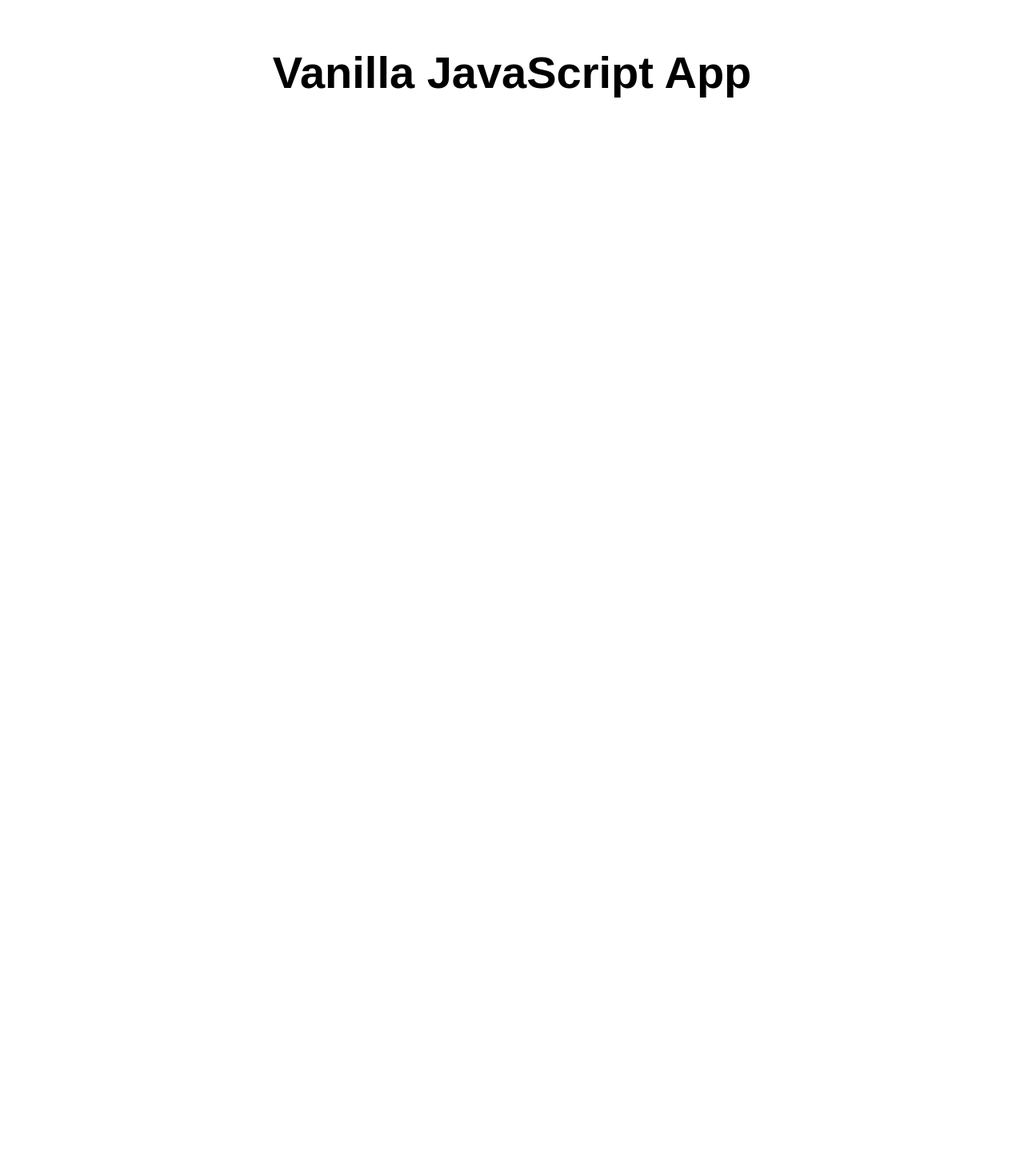
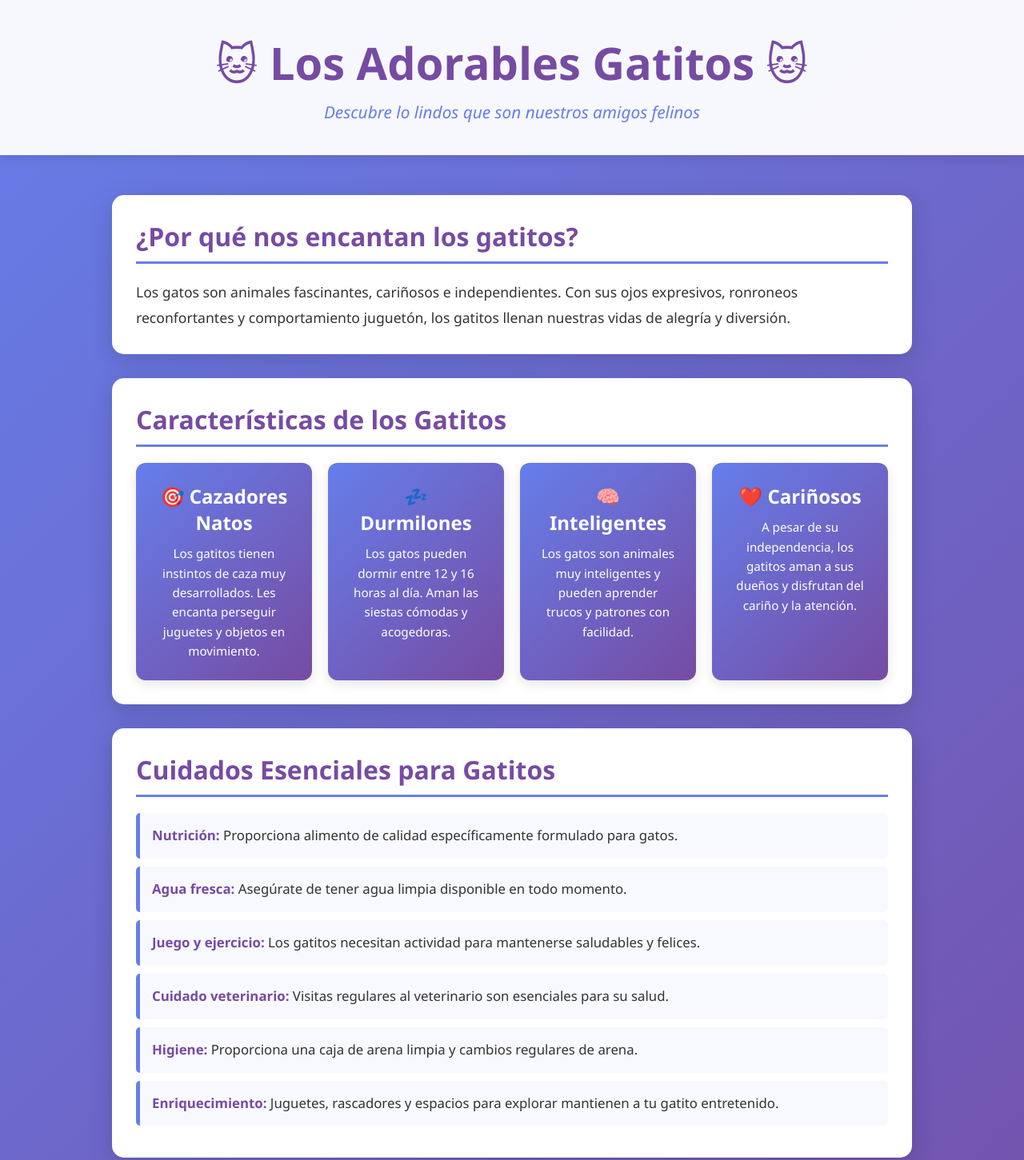
Before and after one commit to DavidAhuja/my-first-static-web-app, a website: page src/index.html in a window 1280 px wide. Shown: the top 1451 px of the page at 80% size. Before the commit the page ends 800 px from the top, so only its background shows below. Drawn offline with Linux system fonts and the light colour scheme.

```diff
--- a/src/index.html
+++ b/src/index.html
@@ -1,17 +1,73 @@
 <!DOCTYPE html>
-<html lang="en">
+<html lang="es">
 
 <head>
   <meta charset="UTF-8">
   <meta name="viewport" content="width=device-width, initial-scale=1.0">
   <link rel="stylesheet" href="styles.css">
-  <title>Vanilla JavaScript App</title>
+  <title>Los Adorables Gatitos</title>
 </head>
 
 <body>
+  <header>
+    <h1>🐱 Los Adorables Gatitos 🐱</h1>
+    <p class="subtitle">Descubre lo lindos que son nuestros amigos felinos</p>
+  </header>
+
   <main>
-    <h1>Vanilla JavaScript App</h1>
+    <section class="intro">
+      <h2>¿Por qué nos encantan los gatitos?</h2>
+      <p>Los gatos son animales fascinantes, cariñosos e independientes. Con sus ojos expresivos, ronroneos reconfortantes y comportamiento juguetón, los gatitos llenan nuestras vidas de alegría y diversión.</p>
+    </section>
+
+    <section class="characteristics">
+      <h2>Características de los Gatitos</h2>
+      <div class="cards">
+        <div class="card">
+          <h3>🎯 Cazadores Natos</h3>
+          <p>Los gatitos tienen instintos de caza muy desarrollados. Les encanta perseguir juguetes y objetos en movimiento.</p>
+        </div>
+        <div class="card">
+          <h3>💤 Durmilones</h3>
+          <p>Los gatos pueden dormir entre 12 y 16 horas al día. Aman las siestas cómodas y acogedoras.</p>
+        </div>
+        <div class="card">
+          <h3>🧠 Inteligentes</h3>
+          <p>Los gatos son animales muy inteligentes y pueden aprender trucos y patrones con facilidad.</p>
+        </div>
+        <div class="card">
+          <h3>❤️ Cariñosos</h3>
+          <p>A pesar de su independencia, los gatitos aman a sus dueños y disfrutan del cariño y la atención.</p>
+        </div>
+      </div>
+    </section>
+
+    <section class="care">
+      <h2>Cuidados Esenciales para Gatitos</h2>
+      <ul class="care-list">
+        <li><strong>Nutrición:</strong> Proporciona alimento de calidad específicamente formulado para gatos.</li>
+        <li><strong>Agua fresca:</strong> Asegúrate de tener agua limpia disponible en todo momento.</li>
+        <li><strong>Juego y ejercicio:</strong> Los gatitos necesitan actividad para mantenerse saludables y felices.</li>
+        <li><strong>Cuidado veterinario:</strong> Visitas regulares al veterinario son esenciales para su salud.</li>
+        <li><strong>Higiene:</strong> Proporciona una caja de arena limpia y cambios regulares de arena.</li>
+        <li><strong>Enriquecimiento:</strong> Juguetes, rascadores y espacios para explorar mantienen a tu gatito entretenido.</li>
+      </ul>
+    </section>
+
+    <section class="fun-facts">
+      <h2>¡Datos Curiosos sobre Gatitos!</h2>
+      <div class="facts">
+        <p>🎵 Los gatos pueden emitir más de 100 sonidos vocales diferentes.</p>
+        <p>👃 El sentido del olfato de un gato es 14 veces más fuerte que el de los humanos.</p>
+        <p>🌙 Los gatos ven mejor en la oscuridad que los humanos, especialmente de noche.</p>
+        <p>🦅 Un gato puede girar sus orejas 180 grados para captar sonidos.</p>
+      </div>
+    </section>
   </main>
+
+  <footer>
+    <p>&copy; 2026 - Página dedicada a los adorables gatitos del mundo 🐾</p>
+  </footer>
 </body>
 
 </html>
--- a/src/styles.css
+++ b/src/styles.css
@@ -1,21 +1,159 @@
 * {
-  font-family: Arial, Helvetica, sans-serif;
+  font-family: 'Segoe UI', Tahoma, Geneva, Verdana, sans-serif;
+  margin: 0;
+  padding: 0;
 }
 
 html, body {
-  margin: 0;
-  border: 0;
-  padding: 0;
-  background-color: #fff;
+  background: linear-gradient(135deg, #667eea 0%, #764ba2 100%);
+  min-height: 100vh;
+}
+
+header {
+  background-color: rgba(255, 255, 255, 0.95);
+  padding: 40px 20px;
+  text-align: center;
+  box-shadow: 0 4px 15px rgba(0, 0, 0, 0.1);
+  margin-bottom: 30px;
+}
+
+header h1 {
+  font-size: 3.5em;
+  color: #764ba2;
+  margin-bottom: 10px;
+}
+
+.subtitle {
+  font-size: 1.3em;
+  color: #667eea;
+  font-style: italic;
 }
 
 main {
-  margin: auto;
-  width: 50%;
+  max-width: 1000px;
+  margin: 0 auto;
   padding: 20px;
 }
 
-main > h1 {
+section {
+  background-color: white;
+  border-radius: 15px;
+  padding: 30px;
+  margin-bottom: 30px;
+  box-shadow: 0 8px 30px rgba(0, 0, 0, 0.15);
+}
+
+section h2 {
+  color: #764ba2;
+  font-size: 2em;
+  margin-bottom: 20px;
+  border-bottom: 3px solid #667eea;
+  padding-bottom: 10px;
+}
+
+section p {
+  color: #333;
+  line-height: 1.8;
+  font-size: 1.1em;
+}
+
+.cards {
+  display: grid;
+  grid-template-columns: repeat(auto-fit, minmax(220px, 1fr));
+  gap: 20px;
+  margin-top: 20px;
+}
+
+.card {
+  background: linear-gradient(135deg, #667eea 0%, #764ba2 100%);
+  padding: 25px;
+  border-radius: 12px;
+  color: white;
   text-align: center;
-  font-size: 3.5em;
+  box-shadow: 0 5px 15px rgba(0, 0, 0, 0.1);
+  transition: transform 0.3s ease, box-shadow 0.3s ease;
 }
+
+.card:hover {
+  transform: translateY(-10px);
+  box-shadow: 0 10px 25px rgba(0, 0, 0, 0.2);
+}
+
+.card h3 {
+  font-size: 1.5em;
+  margin-bottom: 10px;
+}
+
+.card p {
+  color: white;
+  font-size: 0.95em;
+  line-height: 1.6;
+}
+
+.care-list {
+  list-style: none;
+  padding: 0;
+}
+
+.care-list li {
+  padding: 15px;
+  margin: 10px 0;
+  background-color: #f8f9ff;
+  border-left: 5px solid #667eea;
+  border-radius: 5px;
+  color: #333;
+  font-size: 1.05em;
+  line-height: 1.6;
+}
+
+.care-list strong {
+  color: #764ba2;
+}
+
+.facts {
+  display: flex;
+  flex-direction: column;
+  gap: 15px;
+}
+
+.facts p {
+  padding: 20px;
+  background-color: #f8f9ff;
+  border-radius: 10px;
+  border-left: 5px solid #667eea;
+  font-size: 1.1em;
+  color: #333;
+  transition: all 0.3s ease;
+}
+
+.facts p:hover {
+  background-color: #e8ebff;
+  border-left-color: #764ba2;
+}
+
+footer {
+  background-color: rgba(255, 255, 255, 0.95);
+  text-align: center;
+  padding: 20px;
+  color: #764ba2;
+  margin-top: 40px;
+  font-weight: bold;
+}
+
+@media (max-width: 768px) {
+  header h1 {
+    font-size: 2.5em;
+  }
+
+  .subtitle {
+    font-size: 1.1em;
+  }
+
+  section {
+    padding: 20px;
+  }
+
+  section h2 {
+    font-size: 1.5em;
+  }
+}
```
